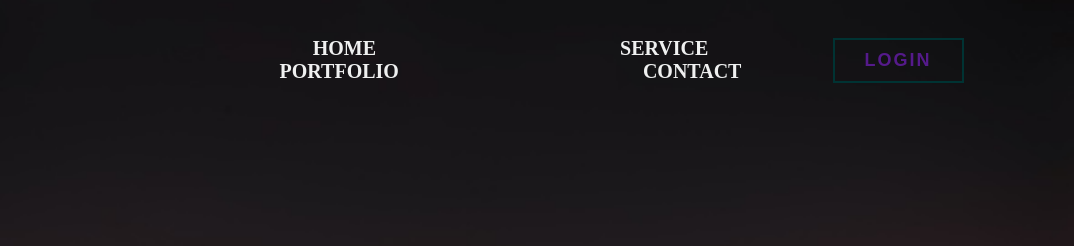
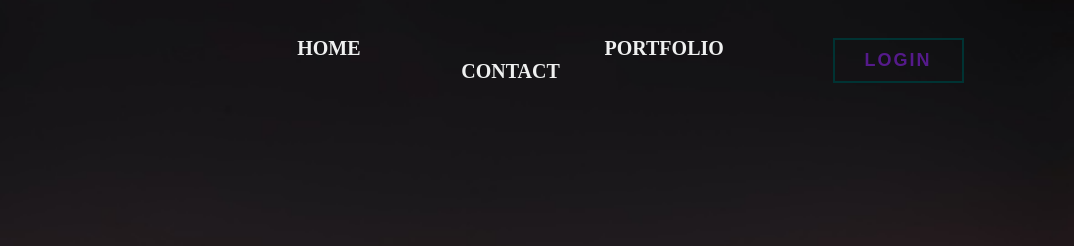
Before and after one commit to Paschal4000/Navigation, a plain HTML site: page index.html in a window 1280 px wide. Shown: the top 246 px of the page, 206-1280 px from the left. Drawn offline with Linux system fonts and the light colour scheme.

Commit message:
Update index.html

```diff
--- a/index.html
+++ b/index.html
@@ -12,7 +12,6 @@
             <img src="img/happy-new-year-2022-3d-render-transparent-psd-file.jpg" class="logo">
             <div class="navbar">
                 <a href="#">HOME</a>
-                <a href="#">SERVICE</a>
                 <a href="#">PORTFOLIO</a>
                 <a href="#">CONTACT</a>
             </div>
```
